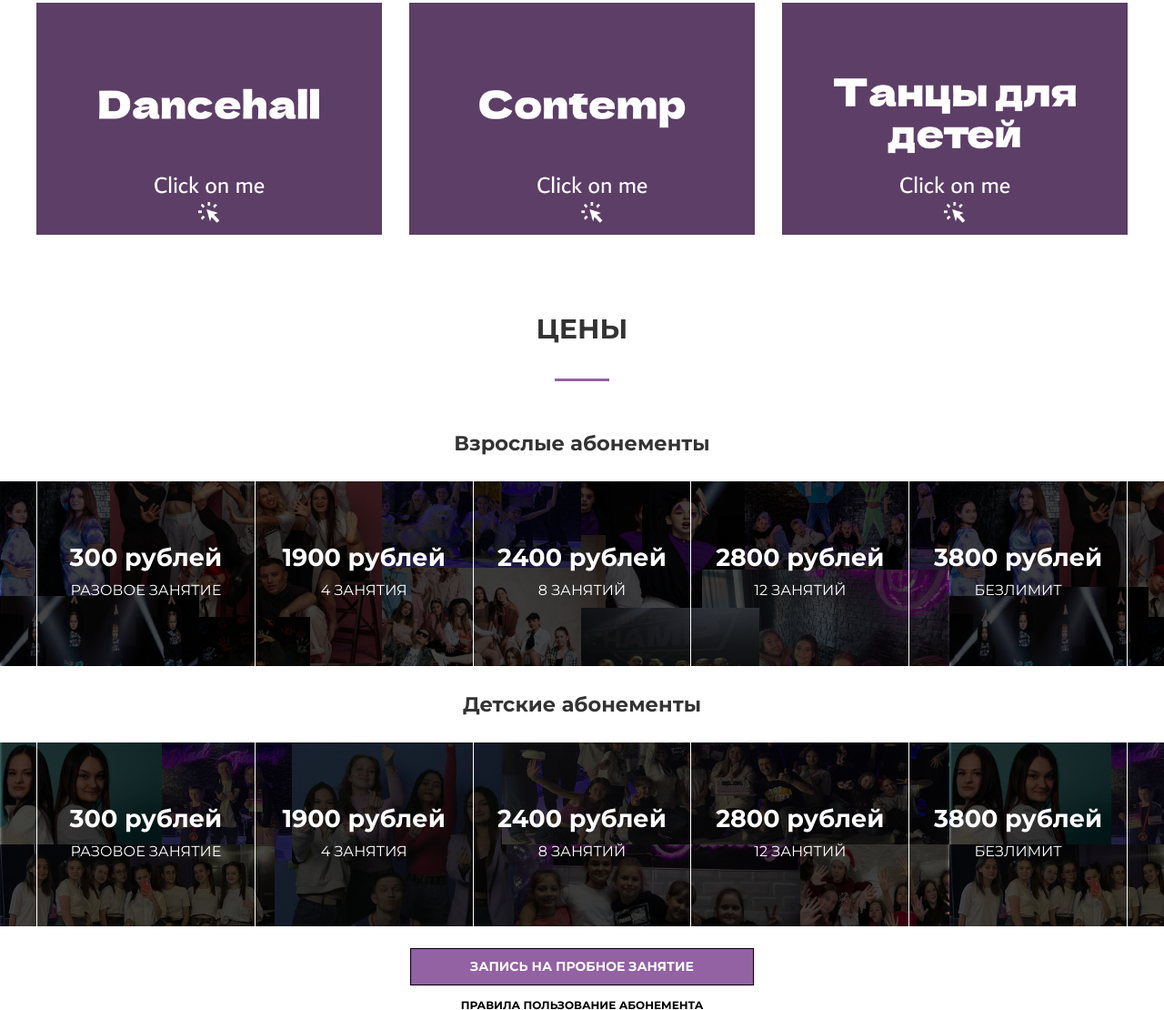
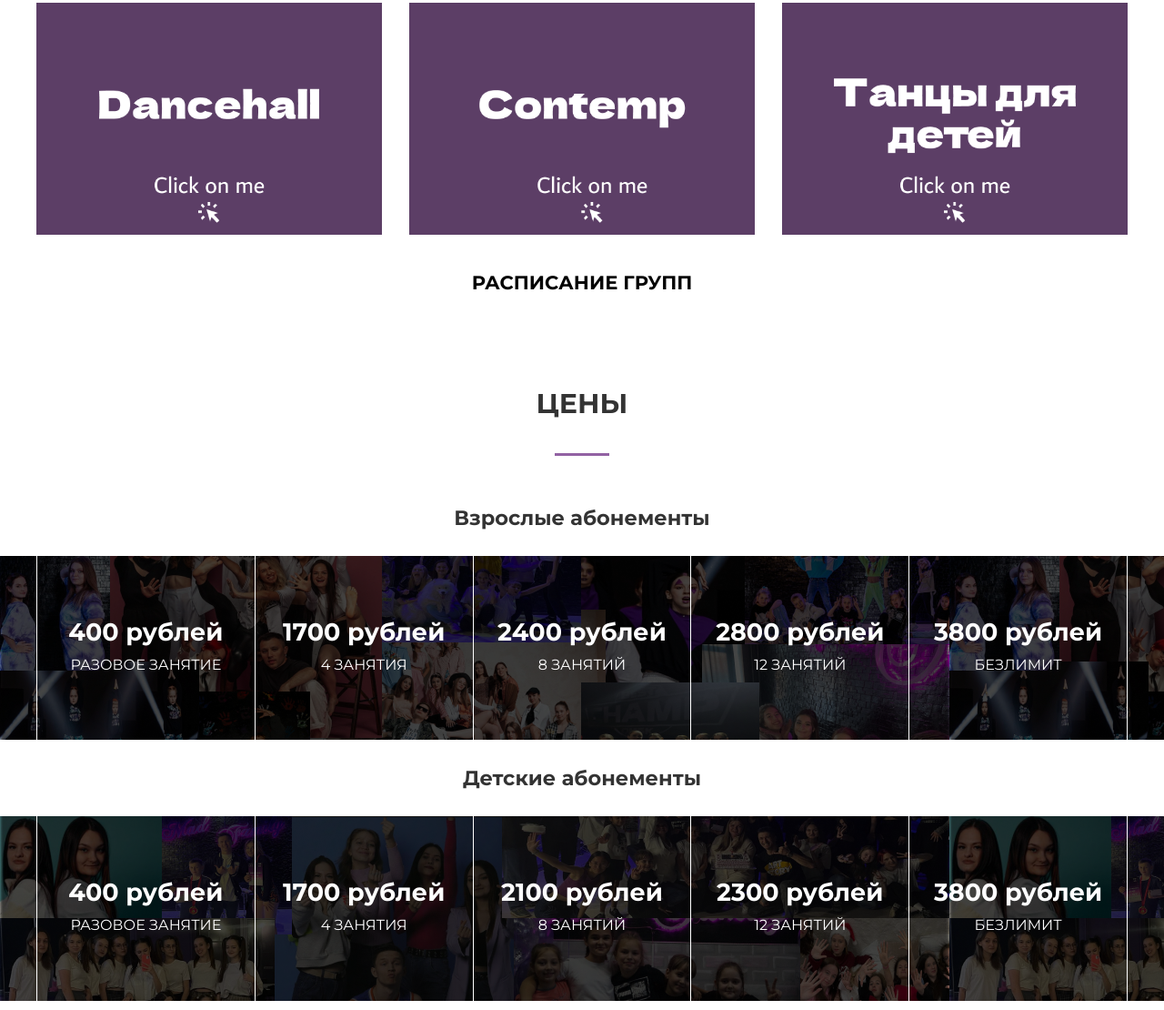
Before and after one commit to murka91/MadFamilyOmsk, a plain HTML site: page index.html in a window 1280 px wide. Shown: the part 3463-4573 px from the top of the page at 91% size. Drawn offline with nearby package versions, Linux system fonts and the light colour scheme.

Commit message:
Update index.html

```diff
--- a/index.html
+++ b/index.html
@@ -264,6 +264,8 @@
                     </div>
                 </div>
             </div>
+            <br>
+            <a class="herf" style="font-size: 21px;" href="R.pdf">Расписание групп</a>
         </div><!-- /.container -->
     </section>
 
@@ -277,11 +279,11 @@
         <div class="container">
             <div class="stat">
                 <div class="stat__item">
-                    <div class="stat__count">300 рублей</div>
+                    <div class="stat__count">400 рублей</div>
                     <div class="stat__text">Разовое занятие</div>
                 </div>
                 <div class="stat__item">
-                    <div class="stat__count">1900 рублей</div>
+                    <div class="stat__count">1700 рублей</div>
                     <div class="stat__text">4 занятия</div>
                 </div>
                 <div class="stat__item">
@@ -307,19 +309,19 @@
         <div class="container">
             <div class="stat">
                 <div class="stat__item">
-                    <div class="stat__count">300 рублей</div>
+                    <div class="stat__count">400 рублей</div>
                     <div class="stat__text">Разовое занятие</div>
                 </div>
                 <div class="stat__item">
-                    <div class="stat__count">1900 рублей</div>
+                    <div class="stat__count">1700 рублей</div>
                     <div class="stat__text">4 занятия</div>
                 </div>
                 <div class="stat__item">
-                    <div class="stat__count">2400 рублей</div>
+                    <div class="stat__count">2100 рублей</div>
                     <div class="stat__text">8 занятий</div>
                 </div>
                 <div class="stat__item">
-                    <div class="stat__count">2800 рублей</div>
+                    <div class="stat__count">2300 рублей</div>
                     <div class="stat__text">12 занятий</div>
                 </div>
                 <div class="stat__item">
@@ -890,7 +892,7 @@
         <div class="footer__inner">
             <div class="footer__col  footer__col--first">
                 <div class="footer__logo">Mad Family</div>
-                <div class="footer__text">Школа танцев в городе Омск. Оставляй свой номер телефона, чтоб записаться на пробное занятие и мы тебе перезвоним!</div>
+                <div class="footer__text">Школа танцев в городе Омск. Заполняй форму, чтоб записаться на пробное занятие и мы тебе перезвоним!</div>
 
                 <div class="footer__social">
                     <div class="footer__social-content">
```
